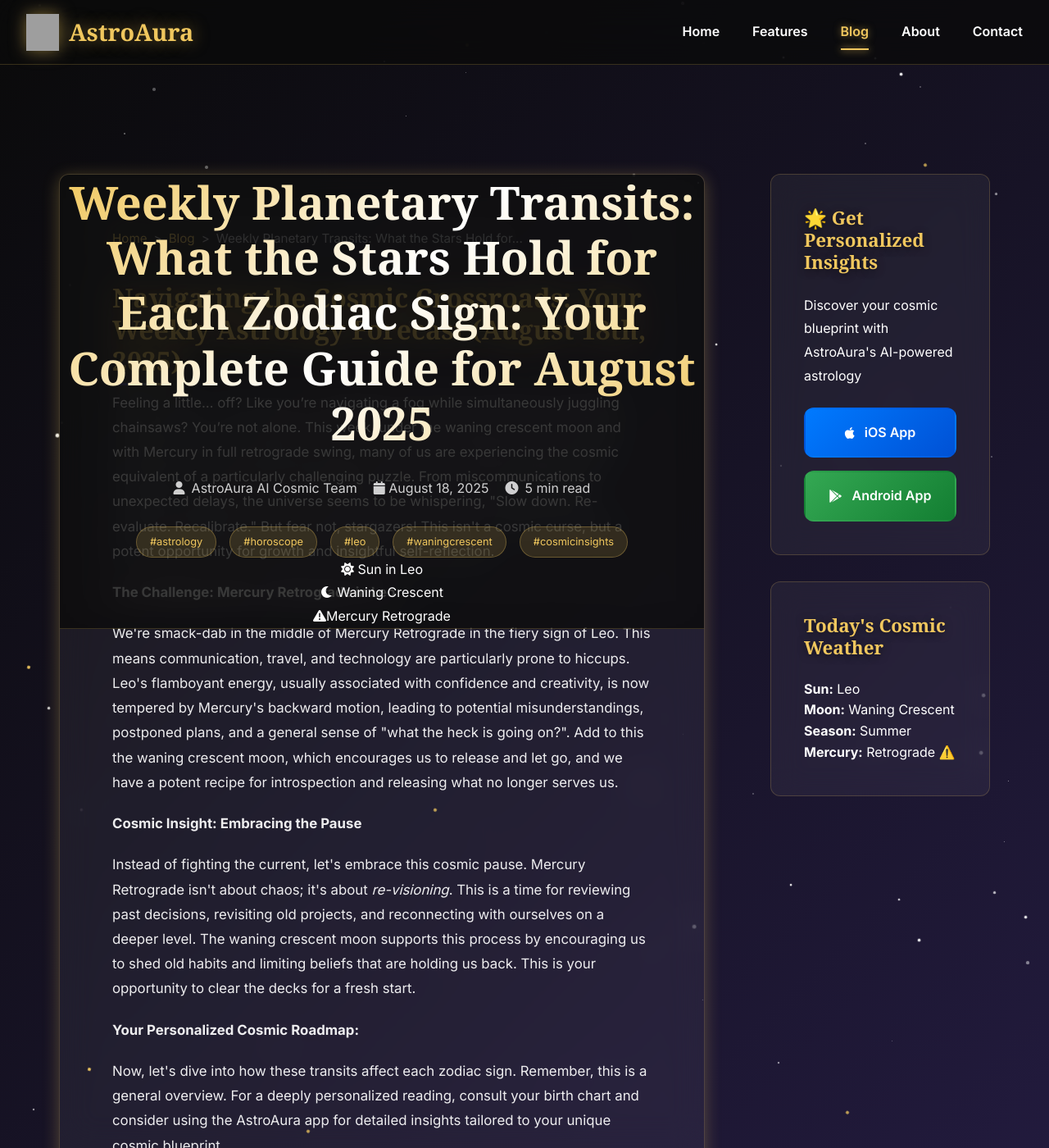
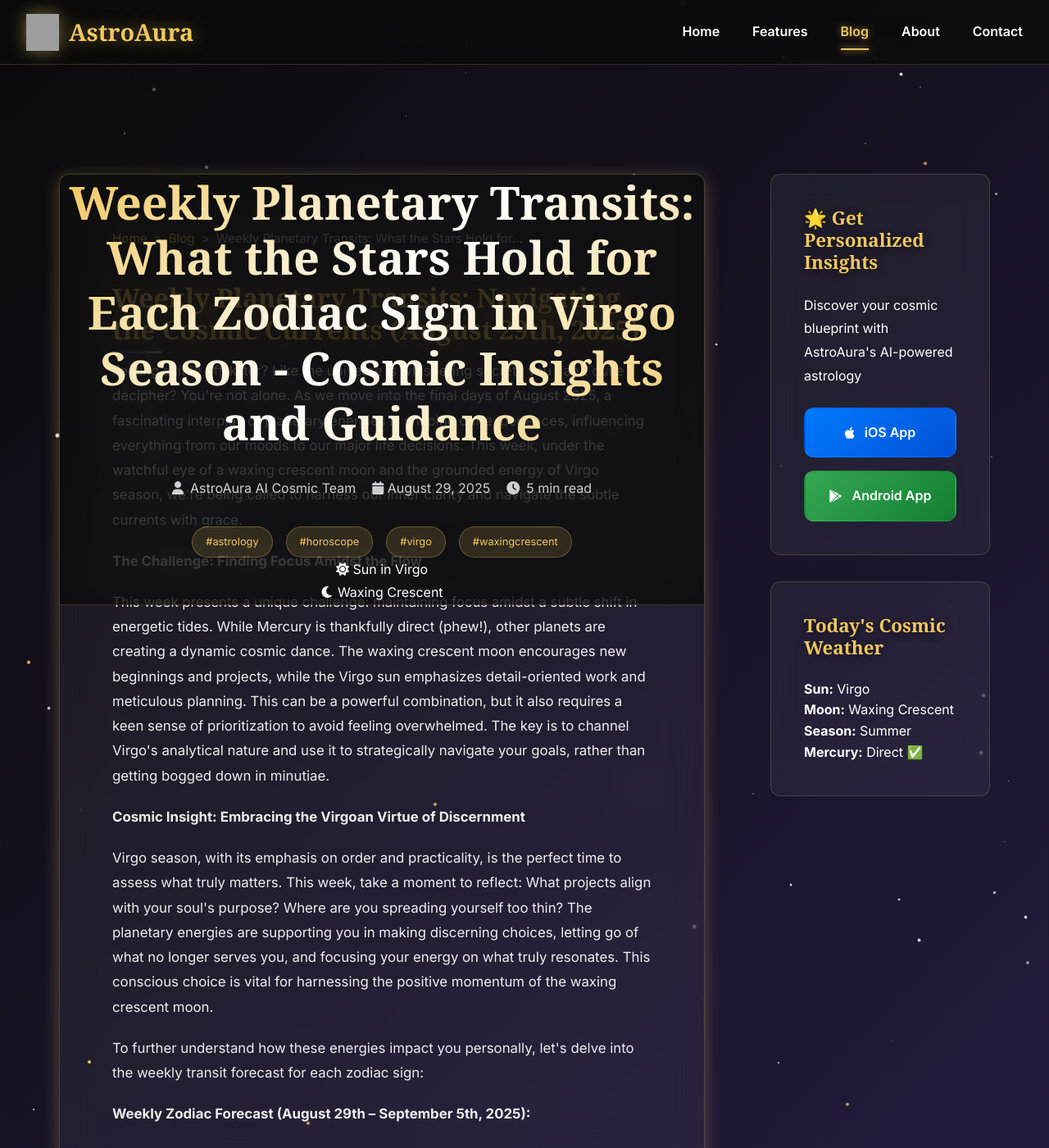
Before and after one commit to royanis/astroaura-website, a Jekyll site: the page blog/posts/weekly-planetary-transits-what-the-stars-hold-for-.html, which Jekyll copies as it is, in a window 1280 px wide and 1400 px high. Shown: the whole window at 82% size. Built offline with Jekyll 4.4.1, drawn with Linux system fonts in a browser that asks for light colours; some web fonts are replaced; comment, search, counter and statistics services are not loaded; some of the changed text lies outside the part shown; grey boxes are pictures that could not be loaded.

Commit message:
🌟 Automated blog post: 2025-08-29 01:48 UTC
Generated authentic astrology content
Updated RSS feeds and sitemap
Published via GitHub Actions

🤖 Automated by AstroAura Blog System

```diff
--- a/blog/posts/weekly-planetary-transits-what-the-stars-hold-for-.html
+++ b/blog/posts/weekly-planetary-transits-what-the-stars-hold-for-.html
@@ -3,11 +3,11 @@
 <head>
     <meta charset="UTF-8">
     <meta name="viewport" content="width=device-width, initial-scale=1.0">
-    <meta name="description" content="## Navigating the Cosmic Crossroads: Your Weekly Astrology Forecast (August 18th, 2025)  Feeling a little… off? Like you’re navigating a fog while simul...">
-    <title>Weekly Planetary Transits: What the Stars Hold for Each Zodiac Sign: Your Complete Guide for August 2025 | AstroAura Cosmic Insights</title>
+    <meta name="description" content="## Weekly Planetary Transits: Navigating the Cosmic Currents (August 29th, 2025)  Feeling a little off-kilter?  Like the universe is whispering secrets ...">
+    <title>Weekly Planetary Transits: What the Stars Hold for Each Zodiac Sign in Virgo Season - Cosmic Insights and Guidance | AstroAura Cosmic Insights</title>
 
     <!-- SEO Meta Tags -->
-    <meta name="keywords" content="astrology, horoscope, leo, waning-crescent, cosmic-insights, spiritual-guidance, astroaura, AI astrology, multilingual horoscope">
+    <meta name="keywords" content="astrology, horoscope, virgo, waxing-crescent, AI astrology, multilingual horoscope">
     <meta name="author" content="AstroAura AI Cosmic Team">
     <meta name="robots" content="index, follow, max-image-preview:large, max-snippet:-1">
     <meta name="revisit-after" content="7 days">
@@ -16,26 +16,24 @@
     <link rel="canonical" href="https://astroaura.me/blog/posts/weekly-planetary-transits-what-the-stars-hold-for-.html">
 
     <!-- Open Graph Tags -->
-    <meta property="og:title" content="Weekly Planetary Transits: What the Stars Hold for Each Zodiac Sign: Your Complete Guide for August 2025 | AstroAura">
-    <meta property="og:description" content="## Navigating the Cosmic Crossroads: Your Weekly Astrology Forecast (August 18th, 2025)  Feeling a little… off? Like you’re navigating a fog while simul...">
-    <meta property="og:image" content="https://astroaura.me/assets/images/blog/cosmic-insights-og.jpg">
+    <meta property="og:title" content="Weekly Planetary Transits: What the Stars Hold for Each Zodiac Sign in Virgo Season - Cosmic Insights and Guidance | AstroAura">
+    <meta property="og:description" content="## Weekly Planetary Transits: Navigating the Cosmic Currents (August 29th, 2025)  Feeling a little off-kilter?  Like the universe is whispering secrets ...">
     <meta property="og:url" content="https://astroaura.me/blog/posts/weekly-planetary-transits-what-the-stars-hold-for-.html">
     <meta property="og:type" content="article">
     <meta property="og:site_name" content="AstroAura">
 
     <!-- Twitter Card -->
     <meta name="twitter:card" content="summary_large_image">
-    <meta name="twitter:title" content="Weekly Planetary Transits: What the Stars Hold for Each Zodiac Sign: Your Complete Guide for August 2025">
-    <meta name="twitter:description" content="## Navigating the Cosmic Crossroads: Your Weekly Astrology Forecast (August 18th, 2025)  Feeling a little… off? Like you’re navigating a fog while simul...">
-    <meta name="twitter:image" content="https://astroaura.me/assets/images/blog/cosmic-insights-twitter.jpg">
+    <meta name="twitter:title" content="Weekly Planetary Transits: What the Stars Hold for Each Zodiac Sign in Virgo Season - Cosmic Insights and Guidance">
+    <meta name="twitter:description" content="## Weekly Planetary Transits: Navigating the Cosmic Currents (August 29th, 2025)  Feeling a little off-kilter?  Like the universe is whispering secrets ...">
 
     <!-- Schema.org Markup -->
     <script type="application/ld+json">
     {
         "@context": "https://schema.org",
         "@type": "BlogPosting",
-        "headline": "Weekly Planetary Transits: What the Stars Hold for Each Zodiac Sign: Your Complete Guide for August 2025",
-        "description": "## Navigating the Cosmic Crossroads: Your Weekly Astrology Forecast (August 18th, 2025)  Feeling a little… off? Like you’re navigating a fog while simul...",
+        "headline": "Weekly Planetary Transits: What the Stars Hold for Each Zodiac Sign in Virgo Season - Cosmic Insights and Guidance",
+        "description": "## Weekly Planetary Transits: Navigating the Cosmic Currents (August 29th, 2025)  Feeling a little off-kilter?  Like the universe is whispering secrets ...",
         "author": {
             "@type": "Organization",
             "name": "AstroAura AI Cosmic Team"
@@ -48,15 +46,14 @@
                 "url": "https://astroaura.me/assets/icons/app_icon.png"
             }
         },
-        "datePublished": "2025-08-18T02:06:55.136294",
-        "dateModified": "2025-08-18T02:06:55.136294",
+        "datePublished": "2025-08-29T01:48:13.404438",
+        "dateModified": "2025-08-29T01:48:13.404438",
         "url": "https://astroaura.me/blog/posts/weekly-planetary-transits-what-the-stars-hold-for-.html",
-        "image": "https://astroaura.me/assets/images/blog/cosmic-insights-og.jpg",
         "mainEntityOfPage": {
             "@type": "WebPage",
             "@id": "https://astroaura.me/blog/posts/weekly-planetary-transits-what-the-stars-hold-for-.html"
         },
-        "keywords": "astrology, horoscope, leo, waning-crescent, cosmic-insights, spiritual-guidance, astroaura"
+        "keywords": "astrology, horoscope, virgo, waxing-crescent"
     }
     </script>
 
@@ -102,70 +99,75 @@
 
             <!-- Post Header -->
             <header class="post-header">
-                <h1 class="post-title">Weekly Planetary Transits: What the Stars Hold for Each Zodiac Sign: Your Complete Guide for August 2025</h1>
+                <h1 class="post-title">Weekly Planetary Transits: What the Stars Hold for Each Zodiac Sign in Virgo Season - Cosmic Insights and Guidance</h1>
                 <div class="post-meta">
                     <span class="post-author">
                         <i class="fas fa-user"></i> AstroAura AI Cosmic Team
                     </span>
-                    <time class="post-date" datetime="2025-08-18T02:06:55.136294">
-                        <i class="fas fa-calendar"></i> August 18, 2025
+                    <time class="post-date" datetime="2025-08-29T01:48:13.404438">
+                        <i class="fas fa-calendar"></i> August 29, 2025
                     </time>
                     <span class="post-reading-time">
                         <i class="fas fa-clock"></i> 5 min read
                     </span>
                 </div>
                 <div class="post-tags">
-                    <span class="tag">#astrology</span> <span class="tag">#horoscope</span> <span class="tag">#leo</span> <span class="tag">#waningcrescent</span> <span class="tag">#cosmicinsights</span>
+                    <span class="tag">#astrology</span> <span class="tag">#horoscope</span> <span class="tag">#virgo</span> <span class="tag">#waxingcrescent</span>
                 </div>
 
                 <!-- Current Cosmic Data Display -->
                 <div class="cosmic-data-bar">
                     <div class="cosmic-item">
                         <i class="fas fa-sun"></i>
-                        <span>Sun in Leo</span>
+                        <span>Sun in Virgo</span>
                     </div>
                     <div class="cosmic-item">
                         <i class="fas fa-moon"></i>
-                        <span>Waning Crescent</span>
+                        <span>Waxing Crescent</span>
                     </div>
-                    <div class="cosmic-item mercury-rx"><i class="fas fa-exclamation-triangle"></i><span>Mercury Retrograde</span></div>
+
                 </div>
             </header>
 
             <!-- Post Content -->
             <div class="post-content">
                 <div class="blog-content">
-  <h2>Navigating the Cosmic Crossroads: Your Weekly Astrology Forecast (August 18th, 2025)</h2>
-  <p>Feeling a little… off? Like you’re navigating a fog while simultaneously juggling chainsaws? You’re not alone.  This week, under the waning crescent moon and with Mercury in full retrograde swing, many of us are experiencing the cosmic equivalent of a particularly challenging puzzle.  From miscommunications to unexpected delays, the universe seems to be whispering, "Slow down. Re-evaluate. Recalibrate."  But fear not, stargazers!  This isn't a cosmic curse, but a potent opportunity for growth and insightful self-reflection.</p>
-  <p><strong>The Challenge: Mercury Retrograde in Leo</strong></p>
-  <p>We're smack-dab in the middle of Mercury Retrograde in the fiery sign of Leo. This means communication, travel, and technology are particularly prone to hiccups.  Leo's flamboyant energy, usually associated with confidence and creativity, is now tempered by Mercury's backward motion, leading to potential misunderstandings, postponed plans, and a general sense of "what the heck is going on?".  Add to this the waning crescent moon, which encourages us to release and let go, and we have a potent recipe for introspection and releasing what no longer serves us.</p>
-  <p><strong>Cosmic Insight: Embracing the Pause</strong></p>
-  <p>Instead of fighting the current, let's embrace this cosmic pause. Mercury Retrograde isn't about chaos; it's about <em>re-visioning</em>.  This is a time for reviewing past decisions, revisiting old projects, and reconnecting with ourselves on a deeper level.  The waning crescent moon supports this process by encouraging us to shed old habits and limiting beliefs that are holding us back.  This is your opportunity to clear the decks for a fresh start.</p>
-  <p><strong>Your Personalized Cosmic Roadmap:</strong></p>
-  <p>Now, let's dive into how these transits affect each zodiac sign. Remember, this is a general overview. For a deeply personalized reading, consult your birth chart and consider using the AstroAura app for detailed insights tailored to your unique cosmic blueprint.</p>
-  <p><strong>Aries (March 21 - April 19):</strong>  Focus on self-care.  The retrograde might highlight communication issues with loved ones.  Practice patience and clear communication.</p>
-  <p><strong>Taurus (April 20 - May 20):</strong>  Review your finances and material possessions.  This is a time for decluttering and releasing what no longer brings you joy.</p>
-  <p><strong>Gemini (May 21 - June 20):</strong>  Pay close attention to your immediate surroundings.  Review recent decisions and ensure your actions align with your values.</p>
-  <p><strong>Cancer (June 21 - July 22):</strong>  Prioritize your inner world.  This is a time for introspection and nurturing your emotional well-being.</p>
-  <p><strong>Leo (July 23 - August 22):</strong>  You're at the epicenter of this retrograde.  Pay extra attention to details, and be prepared for unexpected delays.  Focus on self-reflection.</p>
-  <p><strong>Virgo (August 23 - September 22):</strong>  The retrograde might bring up past issues or unresolved conflicts.  Allow yourself to process these emotions.</p>
-  <p><strong>Libra (September 23 - October 22):</strong>  Focus on your social life and relationships.  This is a time for re-evaluating your connections and letting go of toxic relationships.</p>
-  <p><strong>Scorpio (October 23 - November 21):</strong>  Review your career goals and aspirations.  Is your current path aligned with your long-term vision?</p>
-  <p><strong>Sagittarius (November 22 - December 21):</strong>  Focus on your philosophical beliefs and worldview.  This is a time for expanding your knowledge and understanding.</p>
-  <p><strong>Capricorn (December 22 - January 19):</strong>  Review your financial situation and investments.  This is a time for careful planning and resource management.</p>
-  <p><strong>Aquarius (January 20 - February 18):</strong>  Focus on your relationships and partnerships.  This is a time for honest communication and compromise.</p>
-  <p><strong>Pisces (February 19 - March 20):</strong>  Prioritize your daily routines and habits.  This is a time for streamlining your life and creating more balance.</p>
-  <p><strong>Resolution: Embracing the Flow</strong></p>
-  <p>By understanding the energy of this week's planetary transits, we can navigate the challenges and harness the opportunities for growth.  Remember, this isn't about avoiding the bumps in the road; it's about navigating them with grace and wisdom.</p>
-  <p><strong>Quick Takeaways:</strong></p>
+  <h2>Weekly Planetary Transits: Navigating the Cosmic Currents (August 29th, 2025)</h2>
+  <p>Feeling a little off-kilter?  Like the universe is whispering secrets you can't quite decipher?  You're not alone.  As we move into the final days of August 2025, a fascinating interplay of planetary energies is shaping our experiences, influencing everything from our moods to our major life decisions.  This week, under the watchful eye of a waxing crescent moon and the grounded energy of Virgo season, we're being called to harness our inner clarity and navigate the subtle currents with grace.</p>
+  <p><strong>The Challenge: Finding Focus Amidst the Flow</strong></p>
+  <p>This week presents a unique challenge: maintaining focus amidst a subtle shift in energetic tides.  While Mercury is thankfully direct (phew!), other planets are creating a dynamic cosmic dance.  The waxing crescent moon encourages new beginnings and projects, while the Virgo sun emphasizes detail-oriented work and meticulous planning. This can be a powerful combination, but it also requires a keen sense of prioritization to avoid feeling overwhelmed.  The key is to channel Virgo's analytical nature and use it to strategically navigate your goals, rather than getting bogged down in minutiae.</p>
+  <p><strong>Cosmic Insight: Embracing the Virgoan Virtue of Discernment</strong></p>
+  <p>Virgo season, with its emphasis on order and practicality, is the perfect time to assess what truly matters. This week, take a moment to reflect: What projects align with your soul's purpose? Where are you spreading yourself too thin?  The planetary energies are supporting you in making discerning choices, letting go of what no longer serves you, and focusing your energy on what truly resonates.  This conscious choice is vital for harnessing the positive momentum of the waxing crescent moon.</p>
+  <p>To further understand how these energies impact you personally, let's delve into the weekly transit forecast for each zodiac sign:</p>
+  <p><strong>Weekly Zodiac Forecast (August 29th – September 5th, 2025):</strong></p>
   <ul>
-    <li><strong>Embrace the pause:</strong>  Slow down and reflect.</li>
-    <li><strong>Review and revise:</strong> Re-evaluate past decisions and plans.</li>
-    <li><strong>Release and let go:</strong> Shed what no longer serves you.</li>
-    <li><strong>Prioritize self-care:</strong>  Nurture your physical and emotional well-being.</li>
+    <li><strong>Aries:</strong> Focus on practical matters and streamline your workflow.  This is a great week for detailed planning.</li>
+    <li><strong>Taurus:</strong> Embrace creativity and self-expression.  Don't be afraid to take calculated risks.</li>
+    <li><strong>Gemini:</strong>  Prioritize family and home life.  Nurture your relationships and create a harmonious environment.</li>
+    <li><strong>Cancer:</strong>  Sharpen your communication skills and connect with others.  Express your needs clearly and confidently.</li>
+    <li><strong>Leo:</strong>  Manage your finances wisely and focus on practical goals.  This is a time for careful budgeting.</li>
+    <li><strong>Virgo:</strong>  It's your birthday season! Embrace the spotlight and celebrate your accomplishments.</li>
+    <li><strong>Libra:</strong>  Rest and recharge.  Prioritize self-care and introspection.  Listen to your intuition.</li>
+    <li><strong>Scorpio:</strong>  Focus on social connections and networking.  Expand your circle and engage in meaningful collaborations.</li>
+    <li><strong>Sagittarius:</strong>  Focus on your career and professional goals.  This is a time for advancement and recognition.</li>
+    <li><strong>Capricorn:</strong>  Expand your horizons through learning and travel.  Embrace new experiences and perspectives.</li>
+    <li><strong>Aquarius:</strong>  Focus on shared resources and finances.  Collaborate effectively and manage your resources wisely.</li>
+    <li><strong>Pisces:</strong>  Strengthen your partnerships and focus on communication.  Work together to achieve common goals.</li>
   </ul>
-  <p><strong>Viral Call to Action:</strong>  Want a deeper dive into your personalized cosmic forecast? Download the AstroAura app today for daily horoscopes, personalized transits, and powerful tools to navigate your unique astrological journey. Share this post with your friends and let's navigate these cosmic crossroads together!  #AstroAura #MercuryRetrograde #WeeklyHoroscope #Astrology #Zodiac</p>
-  <p>Remember to download AstroAura and unlock your cosmic potential!</p>
+  <p><strong>Resolution: Harnessing the Cosmic Energy for Success</strong></p>
+  <p>This week's cosmic dance offers a powerful opportunity for growth and accomplishment. By embracing Virgo's analytical nature and the waxing crescent moon's energy for new beginnings, you can strategically navigate your goals and manifest your desires.  Remember to prioritize self-care, listen to your intuition, and make conscious choices aligned with your soul's purpose.</p>
+  <p><strong>Quick Takeaways for a Powerful Week:</strong></p>
+  <ul>
+    <li><strong>Prioritize:</strong> Focus on your top 3 goals this week.</li>
+    <li><strong>Plan:</strong> Use Virgo's energy to create a detailed plan of action.</li>
+    <li><strong>Reflect:</strong>  Assess what truly matters and let go of what doesn't serve you.</li>
+    <li><strong>Intuition:</strong> Trust your gut feeling.</li>
+    <li><strong>Self-Care:</strong> Schedule time for rest and rejuvenation.</li>
+  </ul>
+  <p><strong>Unlock Deeper Cosmic Insights with AstroAura:</strong></p>
+  <p>For a personalized astrological forecast tailored to your unique birth chart, download the AstroAura app today!  AstroAura provides in-depth insights into current planetary transits, personalized horoscopes, and powerful tools to help you navigate your cosmic journey.</p>
+  <p><strong>Viral Call to Action:</strong></p>
+  <p>Share this insightful astrological forecast with your friends and loved ones!  Let's create a supportive community where we can learn, grow, and navigate the cosmic currents together.  Download AstroAura now and unlock your celestial potential!  #AstroAura #VirgoSeason #WeeklyHoroscope #Astrology #CosmicGuidance</p>
 
   <section class="astroaura-cta">
     <h3>🌟 Discover Your Personal Cosmic Story</h3>
@@ -187,7 +189,7 @@
             <section class="post-actions">
                 <div class="share-buttons">
                     <h3>Share This Cosmic Insight</h3>
-                    <a href="https://twitter.com/intent/tweet?text=Weekly Planetary Transits: What the Stars Hold for Each Zodiac Sign: Your Complete Guide for August 2025&url=https://astroaura.me/blog/posts/weekly-planetary-transits-what-the-stars-hold-for-.html" target="_blank" class="share-btn twitter">
+                    <a href="https://twitter.com/intent/tweet?text=Weekly Planetary Transits: What the Stars Hold for Each Zodiac Sign in Virgo Season - Cosmic Insights and Guidance&url=https://astroaura.me/blog/posts/weekly-planetary-transits-what-the-stars-hold-for-.html" target="_blank" class="share-btn twitter">
                         <i class="fab fa-twitter"></i> Tweet
                     </a>
                     <a href="https://www.facebook.com/sharer/sharer.php?u=https://astroaura.me/blog/posts/weekly-planetary-transits-what-the-stars-hold-for-.html" target="_blank" class="share-btn facebook">
@@ -215,15 +217,15 @@
             <div class="widget cosmic-weather">
                 <h3>Today's Cosmic Weather</h3>
                 <div class="weather-item">
-                    <strong>Sun:</strong> Leo
+                    <strong>Sun:</strong> Virgo
                 </div>
                 <div class="weather-item">
-                    <strong>Moon:</strong> Waning Crescent
+                    <strong>Moon:</strong> Waxing Crescent
                 </div>
                 <div class="weather-item">
                     <strong>Season:</strong> Summer
                 </div>
-                <div class="weather-item warning"><strong>Mercury:</strong> Retrograde ⚠️</div>
+                <div class="weather-item"><strong>Mercury:</strong> Direct ✅</div>
             </div>
         </aside>
     </main>
```
Also changed, not shown: blog/atom.xml (+1 -1 lines), blog/feed.json (+22 -2 lines), blog/feed.xml (+1 -1 lines), blog/posts_index.json (+26 -3 lines), sitemap.xml (+17 -7 lines).
